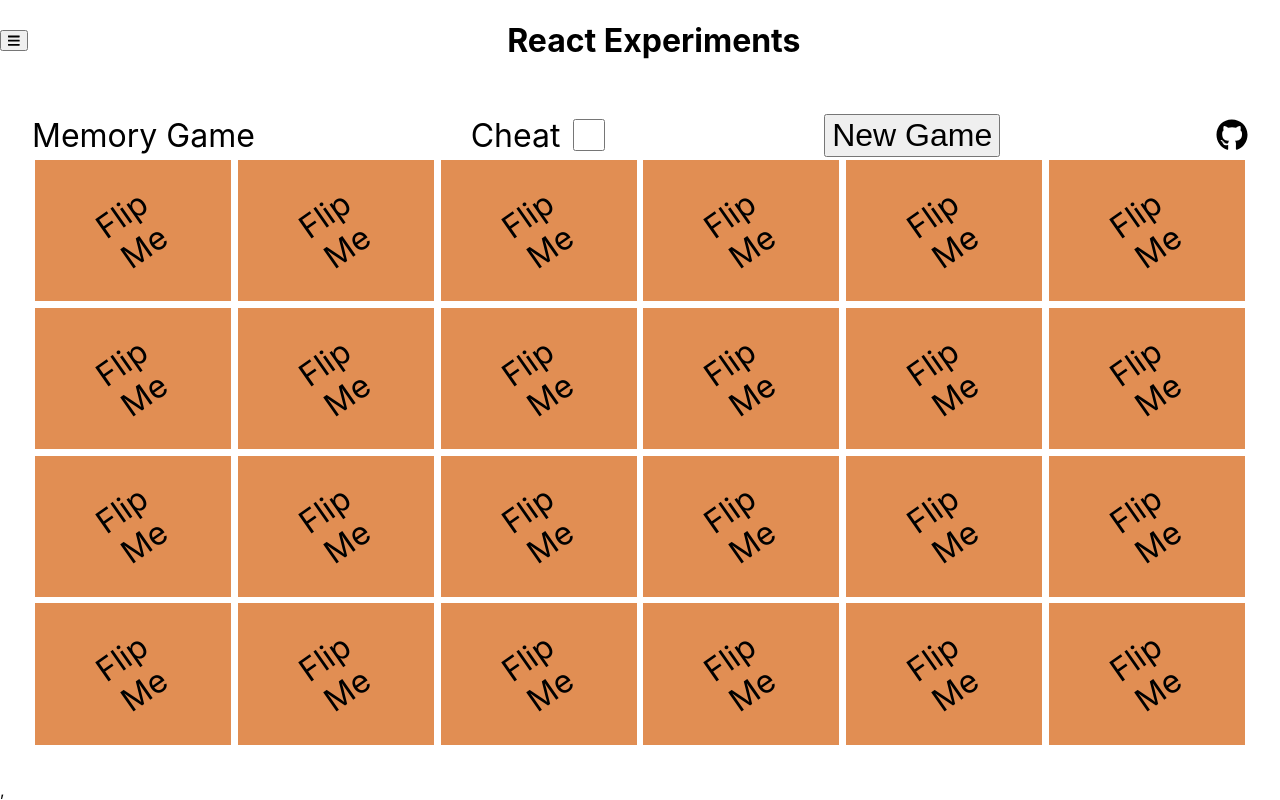
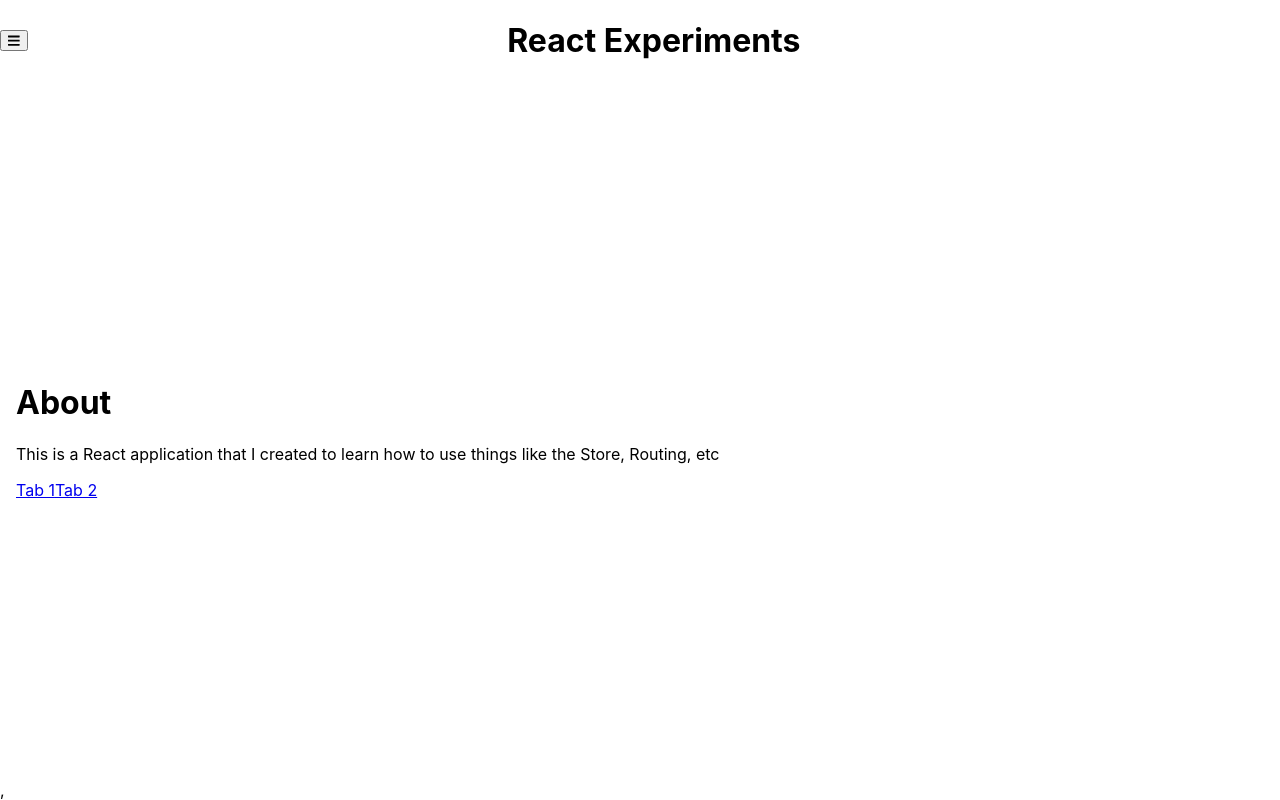
Before and after one commit to sehlceris/react-memory-game, a React (Create React App) app: page /about in a window 1280 px wide. Before the commit this address led to /. Built offline with nearby package versions, Linux system fonts and the light colour scheme.

Commit message:
add redirect

```diff
--- a/src/App.tsx
+++ b/src/App.tsx
@@ -5,7 +5,7 @@
 import { AppState } from './store/root-reducer';
 import MemoryGame from './components/pages/memory-game/MemoryGame';
 import DefaultLayout from './components/layouts/default-layout/DefaultLayout';
-import { BrowserRouter, Route, Switch } from 'react-router-dom';
+import { BrowserRouter, Redirect, Route, Switch } from 'react-router-dom';
 import About from './components/pages/about/About';
 
 function App(props: Props) {
@@ -14,8 +14,9 @@
       <div className="App">
         <DefaultLayout>
           <Switch>
-            <Route path="/" exact component={MemoryGame} />
             <Route path="/about" component={About} />
+            <Route path="/memory-game" exact component={MemoryGame} />
+            <Redirect from="/" to="/memory-game" />
           </Switch>
         </DefaultLayout>
       </div>
--- a/src/components/layouts/default-layout/DefaultLayout.tsx
+++ b/src/components/layouts/default-layout/DefaultLayout.tsx
@@ -1,4 +1,4 @@
-import React, { useEffect } from 'react';
+import React, { useEffect, useRef } from 'react';
 import styles from './DefaultLayout.module.scss';
 import Header from '../../navigation/header/Header';
 import { AppState } from '../../../store/root-reducer';
@@ -17,7 +17,12 @@
 }
 
 const DefaultLayout: React.FC<RouteComponentProps & Props> = (props) => {
+  const didMount = useRef(false);
   useEffect(() => {
+    if (!didMount.current) {
+      didMount.current = true;
+      return;
+    }
     console.log(
       `[DefaultLayout] currentRoute`,
       props.navigationState.currentRoute
--- a/src/components/navigation/sidemenu/Sidemenu.tsx
+++ b/src/components/navigation/sidemenu/Sidemenu.tsx
@@ -12,7 +12,9 @@
     <div className={`${styles.Sidemenu} ${props.isOpen ? styles.open : ''}`}>
       <div className={styles.backdrop} onClick={props.onBackdropClicked} />
       <ul className={styles.navigationLinks}>
-        <li onClick={() => props.onNavLinkSelected?.('/')}>Memory Game</li>
+        <li onClick={() => props.onNavLinkSelected?.('/memory-game')}>
+          Memory Game
+        </li>
         <li onClick={() => props.onNavLinkSelected?.('/about')}>About</li>
       </ul>
     </div>
```
